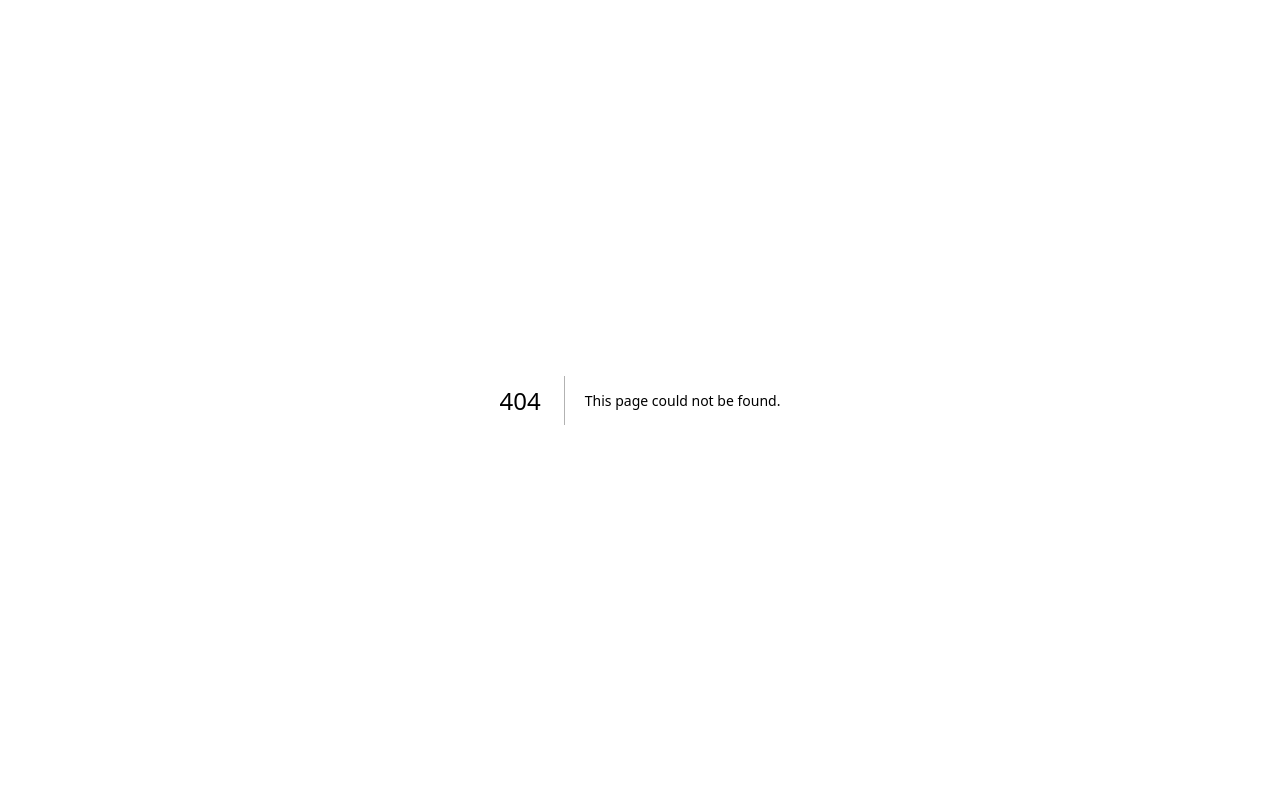
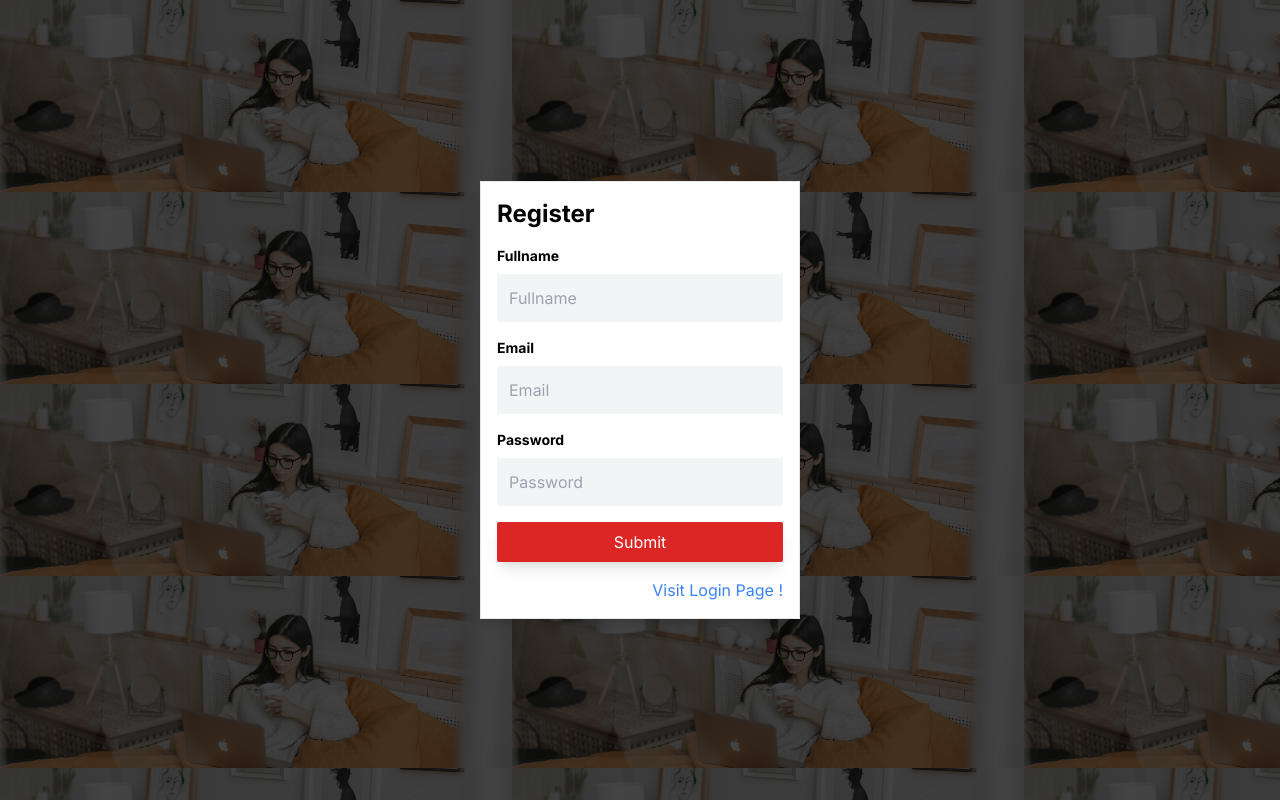
Before and after one commit to ArvindKalia/StreamingApp, a Next.js app: page /register in a window 1280 px wide. Before the commit this address had no page. Built offline with nearby package versions, Linux system fonts and the light colour scheme.

Commit message:
signup page

```diff
--- a/Components/Login/Login.jsx
+++ b/Components/Login/Login.jsx
@@ -6,6 +6,7 @@ import Style from "./Login.module.css"
 import { signIn, useSession } from "next-auth/react";
 import { redirect } from "next/navigation";
 import { useState } from "react";
+import Link from "next/link";
 
 const Login = () => {
     const [error, setError] = useState(false)
@@ -94,6 +95,11 @@ const Login = () => {
                                     ></i>
                                     Signin with Github
                                 </Button>
+                                <Link
+                className="text-end text-blue-500"
+                href="/register">
+                Visit Signup Page !
+                </Link>
                             </div>
                         </Card>
                     </div>
--- /dev/null
+++ b/Components/Plans/Plans.jsx
@@ -0,0 +1,9 @@
+const Plans=()=>{
+const design=(
+    <>
+    <h1>Welcome to Plans</h1>
+    </>
+)
+return design;
+}
+export default Plans;
--- /dev/null
+++ b/Components/Register/Register.action.js
@@ -0,0 +1,34 @@
+import {
+    SIGNUP_REQUEST,
+    SIGNUP_SUCCESS,
+    SIGNUP_FAILED
+} from "./Register.state";
+import axios from "axios";
+const signup=(data)=>{
+    return async (dispatch)=>{
+       try{
+           dispatch({
+               type: SIGNUP_REQUEST,
+           });
+
+           const response=await axios({
+               method: "post",
+               url: "/api/user",
+               data
+            });
+            dispatch({
+                type: SIGNUP_SUCCESS,
+                payload: response.data.data
+            })
+
+       }
+       catch(error)
+       {
+        dispatch({
+            type: SIGNUP_FAILED,
+            payload: error.response.data
+        })
+       }
+    }
+}
+export default signup;
--- /dev/null
+++ b/Components/Register/Register.jsx
@@ -0,0 +1,106 @@
+"use client";
+
+import { Button, Card, FormDesign } from "../../Tailwind";
+import Loader from "../Loader/Loader";
+import Style from "../Login/Login.module.css";
+import { redirect } from "next/navigation";
+import { useState,useEffect } from "react";
+import Link from "next/link";
+import { useDispatch,useSelector } from "react-redux";
+import signup from "./Register.action";
+
+const Login = () => {
+  const [error, setError] = useState(false);
+
+  const dispatch=useDispatch();
+  const RegisterReducer=useSelector(response=>response.RegisterReducer);
+
+  const fields = [
+    {
+      component: "input",
+      props: {
+        name: "name",
+        type: "text",
+        placeholder: "Fullname",
+        className: "bg-gray-100 rounded-sm border-0 p-3",
+        label: "Fullname",
+      },
+    },
+    {
+      component: "input",
+      props: {
+        name: "email",
+        type: "email",
+        placeholder: "Email",
+        className: "bg-gray-100 rounded-sm border-0 p-3",
+        label: "Email",
+      },
+    },
+    {
+      component: "input",
+      props: {
+        name: "password",
+        type: "password",
+        placeholder: "Password",
+        className: "bg-gray-100 rounded-sm border-0 p-3",
+        label: "Password",
+      },
+    },
+  ];
+
+  useEffect(()=>{
+    if(RegisterReducer.true)
+    {
+      return redirect("/plans");
+    }
+    if(RegisterReducer.error)
+    {
+      setError(true)
+      setTimeout(() => {
+        setError(false)
+      }, 3000);
+    }
+  },[RegisterReducer])
+
+  const onSubmit = async (values) => {
+    dispatch(signup(values));
+  };
+
+  const design = (
+    <>
+      <div className={`min-h-screen ${Style.main}`}>
+        <div
+          className={`flex items-center justify-center min-h-screen ${Style.opacity}`}
+        >
+          <div className="w-3/12">
+            <Card>
+              <div className="flex flex-col gap-4">
+                {error ? (
+                  <Card
+                  className="text-red-500">
+                    <h1>
+                      Signup failed. Please try again later.
+                    </h1>
+                  </Card>
+                ) : null}
+                <h1 className="text-2xl font-bold">Register</h1>
+                <FormDesign
+                disabled={RegisterReducer.loading}
+                fields={fields}
+                onSubmit={onSubmit} />
+                <Link
+                className="text-end text-blue-500"
+                href="/login">
+                Visit Login Page !
+                </Link>
+
+              </div>
+            </Card>
+          </div>
+        </div>
+      </div>
+    </>
+  );
+  return design;
+};
+export default Login;
--- /dev/null
+++ b/Components/Register/Register.reducer.js
@@ -0,0 +1,37 @@
+import {
+    SIGNUP_REQUEST,
+    SIGNUP_SUCCESS,
+    SIGNUP_FAILED
+} from "./Register.state";
+const Model={
+    loading:false,
+    success:false,
+    data:null,
+    error:false
+}
+
+const RegisterReducer=(state=Model,action)=>{
+switch(action.type)
+{
+    case SIGNUP_REQUEST: return{
+        ...state,
+        loading:true
+    }
+    case SIGNUP_SUCCESS: return{
+        ...state,
+        loading:false,
+        success:true,
+        data:action.payload
+    }
+    case SIGNUP_FAILED: return{
+        ...state,
+        loading:false,
+        success:false,
+        data:null,
+        error:true
+    }
+    default : return state;
+}
+}
+
+export default RegisterReducer;
--- /dev/null
+++ b/Components/Register/Register.state.js
@@ -0,0 +1,3 @@
+export const SIGNUP_REQUEST="SIGNUP_REQUEST"
+export const SIGNUP_SUCCESS="SIGNUP_SUCCESS"
+export const SIGNUP_FAILED="SIGNUP_FAILED"
--- a/Components/store.js
+++ b/Components/store.js
@@ -8,10 +8,11 @@ import logger from "redux-logger";
 import AnimationReducer from "../Tailwind/Animation/Animation.reducer";
 import DialogReducer from "../Tailwind/Dialog/Dialog.reducer";
 import MoviesReducer from "./AdminPanel/Movies/Movies.reducer";
+import RegisterReducer from "./Register/Register.reducer";
 
 const middlewares= applyMiddleware(logger,thunk);
 const root = combineReducers({
-AnimationReducer,DialogReducer,MoviesReducer
+AnimationReducer,DialogReducer,MoviesReducer,RegisterReducer
 })
 
 const store= createStore(root,{},middlewares)
--- a/Tailwind/Form/Form.jsx
+++ b/Tailwind/Form/Form.jsx
@@ -8,6 +8,7 @@ import { Button, Input, UploadInput, Select } from "..";
 const FormDesign = ({fields,grid=1,gap=4,disabled=false,...rest}) => {
     const schema= {
         fullname: yup.string().required("This field is required !"),
+        name: yup.string().required("This field is required !"),
         email: yup.string().required("This field is required !").email("Not valid Email"),
         password:yup.string().required("This field is required !"),
         mobile:yup.string().required("This field is required !"),
--- a/src/app/api/auth/[...nextauth]/route.js
+++ b/src/app/api/auth/[...nextauth]/route.js
@@ -53,6 +53,9 @@ const handler = NextAuth({
           })
     ],
     secret:process.env.NEXT_PUBLIC_NEXT_AUTH_SECRET,
+    pages: {
+        signIn: "/login"
+    },
     session:{
         jwt: true
     }
--- /dev/null
+++ b/src/app/plans/page.js
@@ -0,0 +1,11 @@
+import Plans from "../../../Components/Plans/Plans";
+
+const Page=()=>{
+const design=(
+    <>
+    <Plans/>
+    </>
+)
+return design;
+}
+export default Page;
--- /dev/null
+++ b/src/app/register/page.js
@@ -0,0 +1,11 @@
+import Register from "../../../Components/Register/Register";
+
+const Page=()=>{
+const design=(
+    <>
+    <Register/>
+    </>
+)
+return design;
+}
+export default Page;
```
Also changed, not shown: 1 other file (tests, documents, lock files or other folders).
